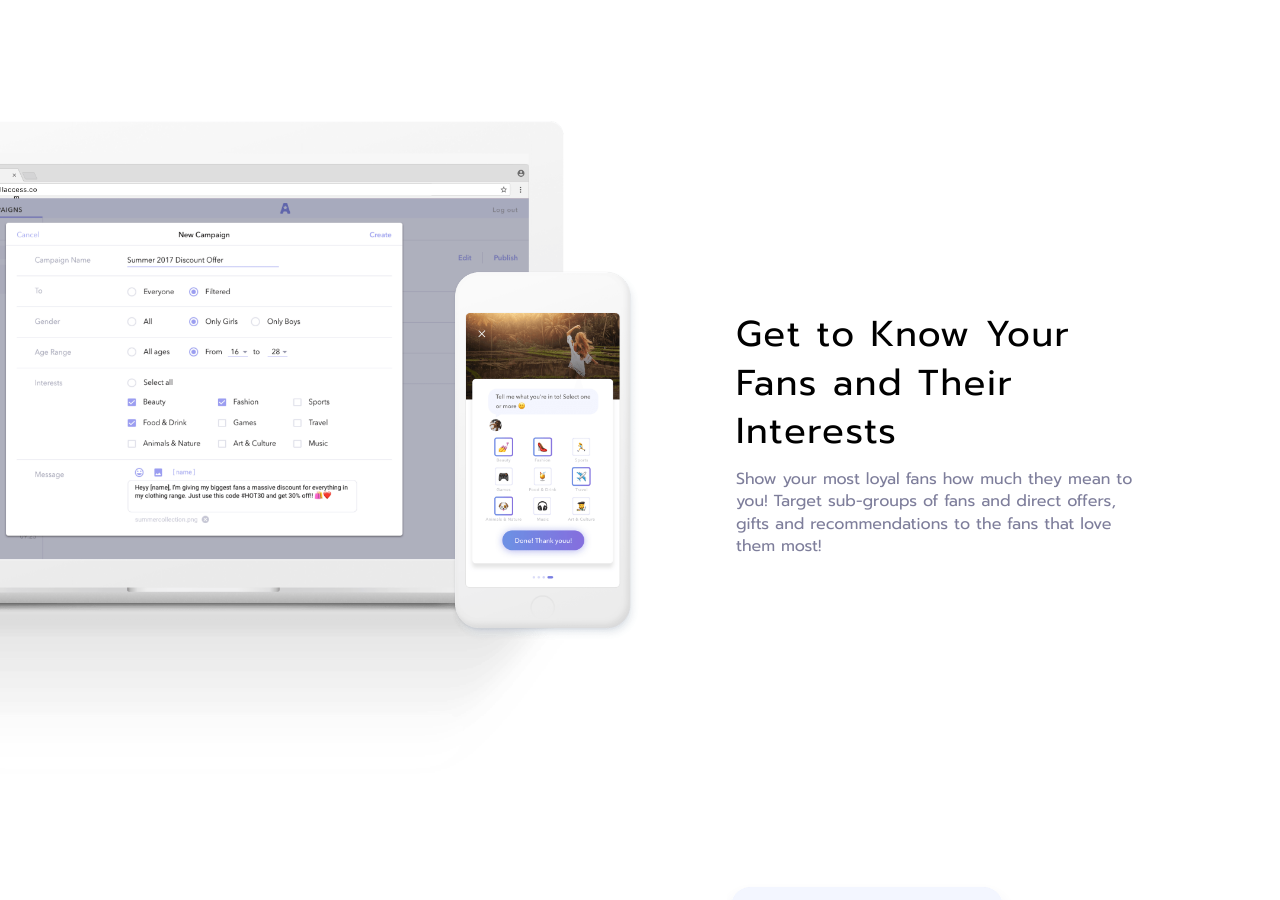
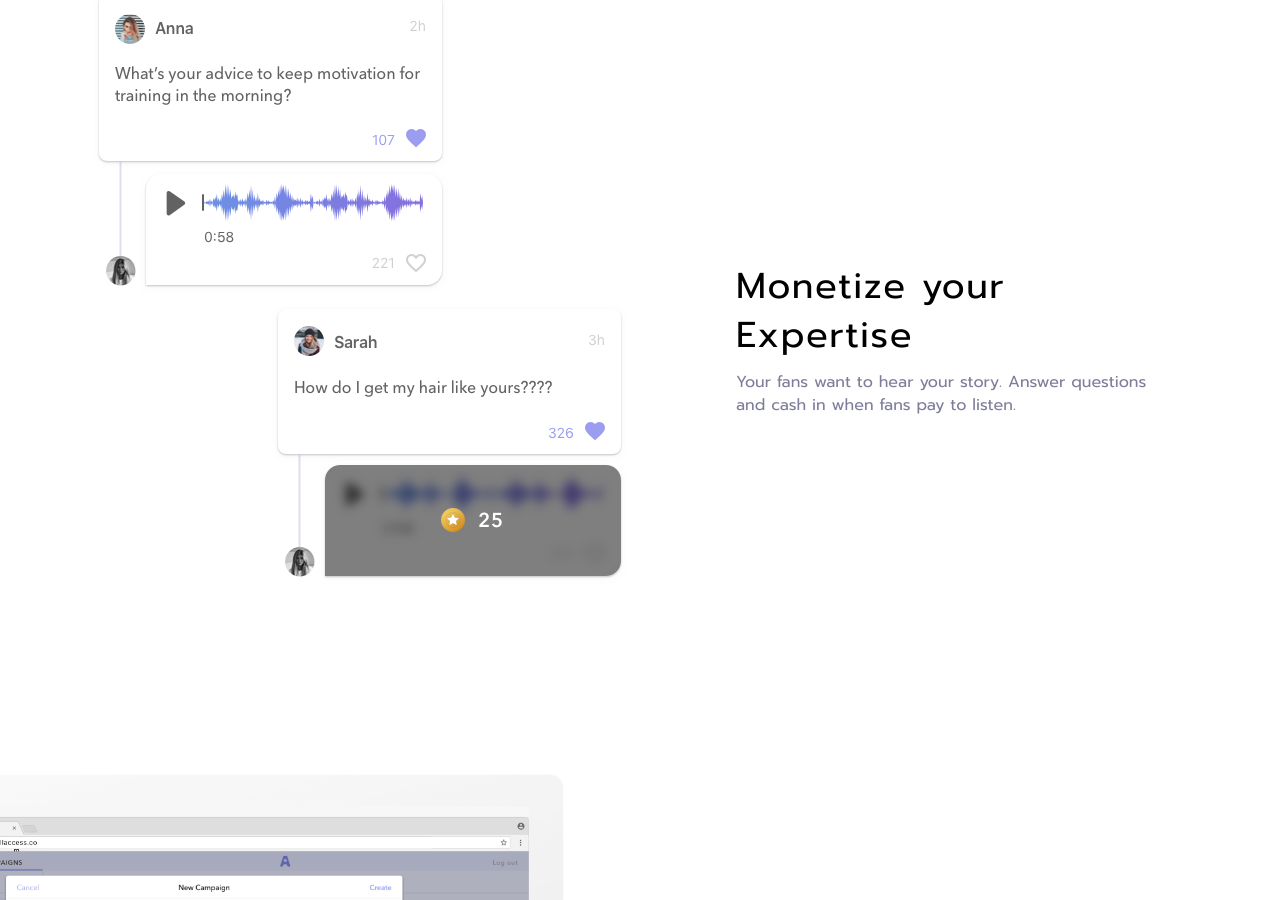
Before and after one commit to code-and-co/allaccess-web, a Jekyll site: the page built from influencer/index.html, in a window 1280 px wide and 900 px high, scrolled down 2184 px. Built offline with Jekyll 4.4.1, drawn with Linux system fonts in a browser that asks for light colours.

Commit message:
aa q&a feature

```diff
--- a/influencer/index.html
+++ b/influencer/index.html
@@ -20,7 +20,7 @@ permalink: /influencer
             <source srcset="{{ "images/gadjets01-small.png" | absolute_url }}, {{ "images/gadjets01-small-2x.png" | absolute_url }} 2x"
             media="(max-width: 767px)">
             <source srcset="{{ "images/gadjets01-large.png" | absolute_url }}">
-            <img src="{{ "gadjets01-large.png" | absolute_url }}" alt="image description">
+            <img src="{{ "gadjets01-large.png" | absolute_url }}" alt="All Access – The Content Marketplace and Fan Engagement Platform for Influencers">
         </picture>
     </div>
 </div>
@@ -31,7 +31,7 @@ permalink: /influencer
             <source srcset="{{ "images/message-01-small.png" | absolute_url }}, {{ "images/message-01-small-2x.png" | absolute_url }} 2x"
             media="(max-width: 767px)">
             <source srcset="{{ "images/message-01-large.png" | absolute_url }}, {{ "images/message-01-large-2x.png" | absolute_url }} 2x">
-            <img src="{{ "messages-01-large.png" | absolute_url }}" alt="image description">
+            <img src="{{ "messages-01-large.png" | absolute_url }}" alt="All Access – The Content Marketplace and Fan Engagement Platform for Influencers">
         </picture>
     </div>
     <div class="column-1">
@@ -55,8 +55,25 @@ permalink: /influencer
             <source srcset="{{ "images/inAppPurchases.png" | absolute_url }}, {{ "images/inAppPurchases@2x.png" | absolute_url }} 2x"
             media="(max-width: 767px)">
             <source srcset="{{ "images/inAppPurchases.png" | absolute_url }}, {{ "images/inAppPurchases@2x.png" | absolute_url }} 2x">
-            <img src="{{ "message-02-large.png" | absolute_url }}" alt="image description">
+            <img src="{{ "message-02-large.png" | absolute_url }}" alt="All Access – The Content Marketplace and Fan Engagement Platform for Influencers">
         </picture>
+    </div>
+</div>
+
+<div class="visual-holder-2">
+    <div class="column-2">
+        <picture>
+            <source srcset="{{ "images/QandA.png" | absolute_url }}, {{ "images/QandA@2x.png" | absolute_url }} 2x"
+            media="(max-width: 767px)">
+            <source srcset="{{ "images/QandA.png" | absolute_url }}, {{ "images/QandA@2x.png" | absolute_url }} 2x">
+            <img src="{{ "QandA.png" | absolute_url }}" alt="All Access – The Content Marketplace and Fan Engagement Platform for Influencers">
+        </picture>
+    </div>
+    <div class="column-1">
+        <h2>Monetize your Expertise</h2>
+        <p>
+            Your fans want to hear your story. Answer questions and cash in when fans pay to listen.
+        </p>
     </div>
 </div>
 
@@ -66,7 +83,7 @@ permalink: /influencer
             <source srcset="{{ "images/gadjets-02-small.png" | absolute_url }}, {{ "images/gadjets-02-small-2x.png" | absolute_url }} 2x"
             media="(max-width: 767px)">
             <source srcset="{{ "images/gadjets-02-large.png" | absolute_url }}">
-            <img src="{{ "gadjets-02-large.png" | absolute_url }}" alt="image description">
+            <img src="{{ "gadjets-02-large.png" | absolute_url }}" alt="All Access – The Content Marketplace and Fan Engagement Platform for Influencers">
         </picture>
     </div>
     <div class="column-1">
@@ -91,7 +108,7 @@ permalink: /influencer
             <source srcset="{{ "images/message-02-small.png" | absolute_url }}, {{ "images/message-02-small-2x.png" | absolute_url }} 2x"
             media="(max-width: 767px)">
             <source srcset="{{ "images/message-02-large.png" | absolute_url }}, {{ "images/message-02-large-2x.png" | absolute_url }} 2x">
-            <img src="{{ "message-02-large.png" | absolute_url }}" alt="image description">
+            <img src="{{ "message-02-large.png" | absolute_url }}" alt="All Access – The Content Marketplace and Fan Engagement Platform for Influencers">
         </picture>
     </div>
 </div>
@@ -102,7 +119,7 @@ permalink: /influencer
             <source srcset="{{ "images/leaderboard.png" | absolute_url }}, {{ "images/leaderboard@2x.png" | absolute_url }} 2x"
             media="(max-width: 767px)">
             <source srcset="{{ "images/leaderboard.png" | absolute_url }}, {{ "images/leaderboard@2x.png" | absolute_url }} 2x">
-            <img src="{{ "leaderboard.png" | absolute_url }}" alt="image description">
+            <img src="{{ "leaderboard.png" | absolute_url }}" alt="All Access – The Content Marketplace and Fan Engagement Platform for Influencers">
         </picture>
     </div>
     <div class="column-1">
@@ -131,7 +148,7 @@ permalink: /influencer
             <source srcset="{{ "images/iphone-small.png" | absolute_url }}, {{ "images/iphone-small-2x.png" | absolute_url }} 2x"
             media="(max-width: 767px)">
             <source srcset="{{ "images/iphone-large.png" | absolute_url }}">
-            <img src="{{ "iphone-large.png" | absolute_url }}" alt="image description">
+            <img src="{{ "iphone-large.png" | absolute_url }}" alt="All Access – The Content Marketplace and Fan Engagement Platform for Influencers">
         </picture>
     </div>
 </div>
```
Also changed, not shown: images/QandA.png (added), images/QandA@2x.png (added).
